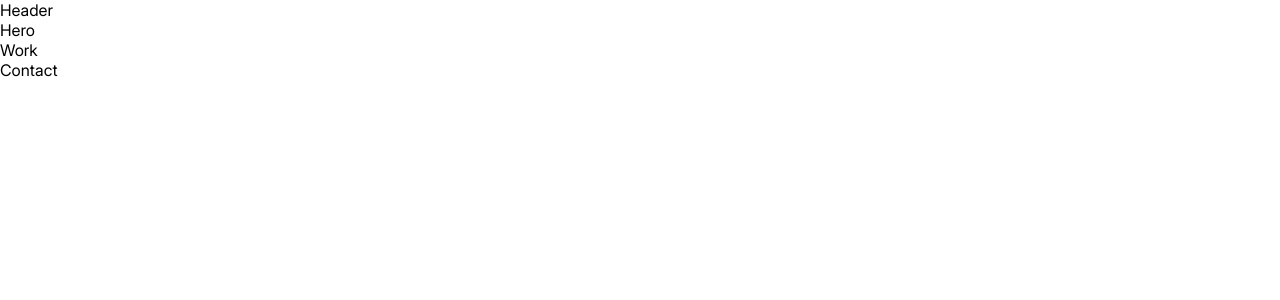
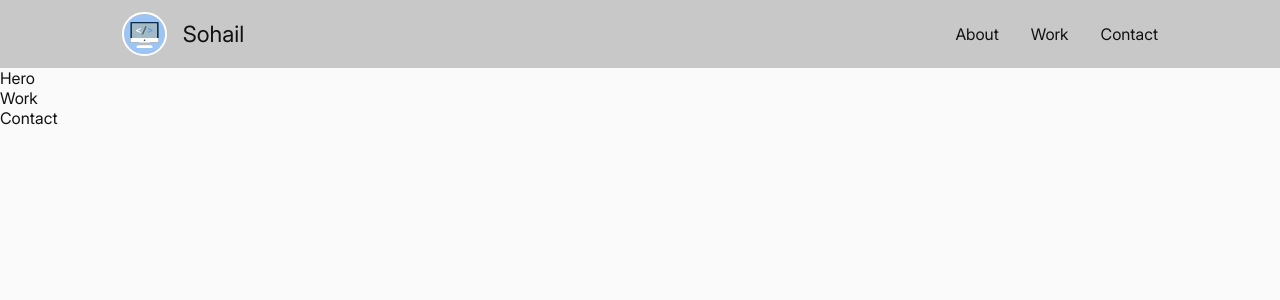
Before and after one commit to sohail-webdev/portfolio, a React (Vite) app: page / in a window 1280 px wide. Shown: the top 300 px of the page. Built offline with nearby package versions, Linux system fonts and the light colour scheme.

Commit message:
feat: code header

```diff
--- a/src/components/Header.jsx
+++ b/src/components/Header.jsx
@@ -1,5 +1,29 @@
+import logo from "../assets/icons/logo.svg";
+
 const Header = () => {
-  return <div>Header</div>;
+  return (
+    <div className="header-wrapper">
+      <header className="header">
+        <div className="logo-name-wrapper">
+          <img src={logo} alt="logo" draggable="false" />
+          <p className="name">Sohail</p>
+        </div>
+        <nav className="nav-links-container">
+          <ul>
+            <li>
+              <a href="#about">About</a>
+            </li>
+            <li>
+              <a href="#work">Work</a>
+            </li>
+            <li>
+              <a href="#contact">Contact</a>
+            </li>
+          </ul>
+        </nav>
+      </header>
+    </div>
+  );
 };
 
 export default Header;
--- a/src/index.css
+++ b/src/index.css
@@ -18,4 +18,49 @@
   width: 100%;
   overflow: hidden;
   font-family: "inter-regular", Arial, Helvetica, sans-serif;
+  color: #111111;
+  background-color: #fafafa;
+  --x-padding: 2rem;
 }
+#root > * > * {
+  padding-left: var(--x-padding);
+  padding-right: var(--x-padding);
+  max-width: 1100px;
+  margin: 0 auto;
+}
+
+/* Header */
+.header-wrapper {
+  background-color: rgba(0, 0, 0, 0.2);
+}
+.header {
+  height: 4.25rem;
+  display: flex;
+  align-items: center;
+  justify-content: space-between;
+  position: sticky;
+  top: 0;
+}
+.header img {
+  height: 2.8rem;
+  border: 0.15rem solid white;
+  border-radius: 2.8rem;
+}
+.logo-name-wrapper {
+  display: flex;
+  align-items: center;
+  gap: 1rem;
+}
+.name {
+  font-size: 1.4rem;
+}
+.nav-links-container ul {
+  list-style: none;
+  display: flex;
+  gap: 2rem;
+}
+.nav-links-container ul li a {
+  color: inherit;
+  text-decoration: none;
+  cursor: pointer;
+}
```
Also changed, not shown: src/assets/icons/computer-website.svg (added), src/assets/icons/logo.svg (added).
